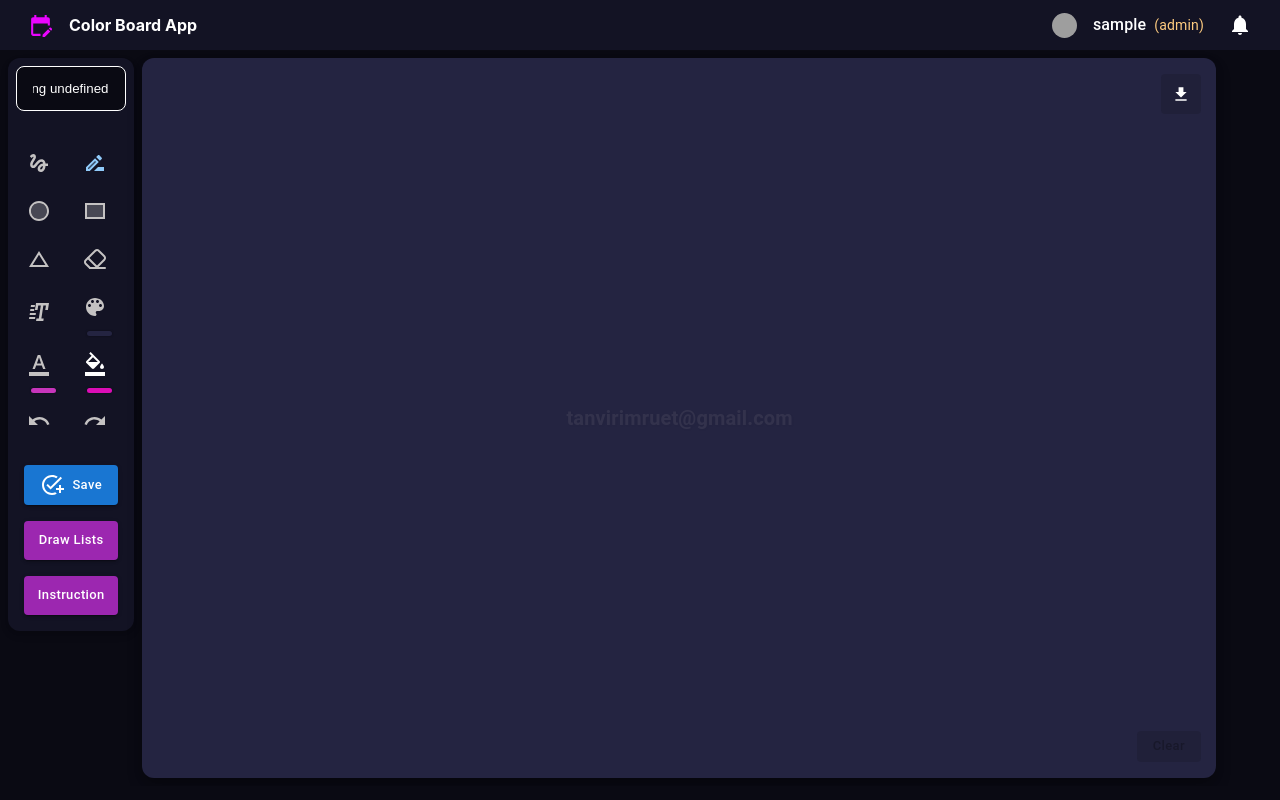
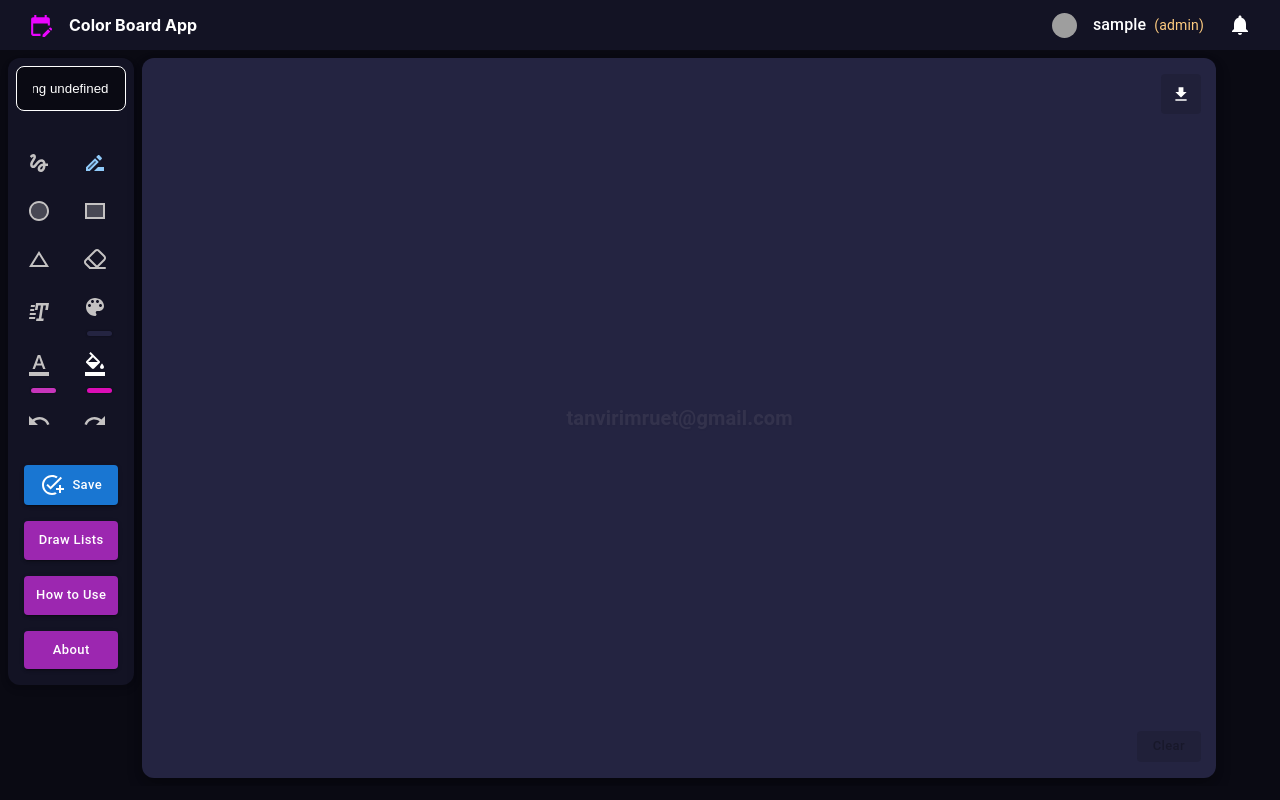
Before and after one commit to tanvirmitul1/whiteboard-application, a React (Create React App) app in the folder client/: page /create-drawing in a window 1280 px wide. Built offline with nearby package versions, Linux system fonts and the light colour scheme; no server answers; sample sign-in values are in the browser's storage; grey boxes are pictures that could not be loaded.

Commit message:
instruction add

```diff
--- a/client/package.json
+++ b/client/package.json
@@ -7,7 +7,8 @@
     "@emotion/react": "^11.13.3",
     "@emotion/styled": "^11.13.0",
     "@mui/icons-material": "^6.1.0",
-    "@mui/material": "^6.1.0",
+    "@mui/material": "^6.4.5",
+    "@mui/x-data-grid": "^7.27.0",
     "@reduxjs/toolkit": "^2.2.7",
     "@testing-library/jest-dom": "^5.17.0",
     "@testing-library/react": "^13.4.0",
--- a/client/src/components/createPage/CreatePageButtons.js
+++ b/client/src/components/createPage/CreatePageButtons.js
@@ -1,4 +1,4 @@
-import React from "react";
+import React, { useState } from "react";
 import { Box, Button, CircularProgress } from "@mui/material";
 import useAuth from "../../customHooks/useAuth";
 import { useNavigate } from "react-router-dom";
@@ -6,6 +6,7 @@ import InstructionModal from "../instructions/InstructionModal";
 import AddTaskIcon from "@mui/icons-material/AddTask";
 import ChecklistIcon from "@mui/icons-material/Checklist";
 import { MdOutlineIntegrationInstructions } from "react-icons/md";
+import DeveloperProfile from "../instructions/DeveloperProfile";
 
 const CreatePageButtons = ({ handleSaveDrawing, isLoading }) => {
   const navigate = useNavigate();
@@ -19,8 +20,14 @@ const CreatePageButtons = ({ handleSaveDrawing, isLoading }) => {
     navigate("/user-list");
   };
 
-  const [openInstructionsModal, setOpenInstructionsModal] =
-    React.useState(false);
+  const [isInstructionModalOpen, setInstructionModalOpen] = useState(false);
+  const [isDeveloperModalOpen, setDeveloperModalOpen] = useState(false);
+
+  const openInstructionModal = () => setInstructionModalOpen(true);
+  const closeInstructionModal = () => setInstructionModalOpen(false);
+
+  const openDeveloperModal = () => setDeveloperModalOpen(true);
+  const closeDeveloperModal = () => setDeveloperModalOpen(false);
 
   return (
     <Box
@@ -78,15 +85,29 @@ const CreatePageButtons = ({ handleSaveDrawing, isLoading }) => {
         variant="contained"
         color="secondary"
         size="small"
-        onClick={() => setOpenInstructionsModal(true)}
         sx={{ textTransform: "none", padding: 1 }}
+        onClick={openInstructionModal}
       >
-        Instruction
+        How to Use
+      </Button>
+      <Button
+        variant="contained"
+        color="secondary"
+        size="small"
+        sx={{ textTransform: "none", padding: 1 }}
+        onClick={openDeveloperModal}
+      >
+        About
       </Button>
 
       <InstructionModal
-        isOpen={openInstructionsModal}
-        onClose={() => setOpenInstructionsModal(false)}
+        isOpen={isInstructionModalOpen}
+        onClose={closeInstructionModal}
+      />
+      <DeveloperProfile
+        isOpen={isDeveloperModalOpen}
+        onClose={closeDeveloperModal}
+        username="tanvirmitul1" // Replace with the actual GitHub username
       />
     </Box>
   );
--- a/client/src/components/instructions/InstructionModal.jsx
+++ b/client/src/components/instructions/InstructionModal.jsx
@@ -1,6 +1,7 @@
 import React, { useState } from "react";
 import Modal from "react-modal";
 import styled from "styled-components";
+import CustomModal from "../modal/CustomModal";
 
 const InstructionModal = ({ isOpen, onClose }) => {
   const [searchQuery, setSearchQuery] = useState("");
@@ -97,30 +98,8 @@ const InstructionModal = ({ isOpen, onClose }) => {
   }));
 
   return (
-    <Modal
-      isOpen={isOpen}
-      onRequestClose={onClose}
-      style={{
-        content: {
-          top: "50%",
-          left: "50%",
-          right: "auto",
-          bottom: "auto",
-          transform: "translate(-50%, -50%)",
-          borderRadius: "10px",
-          padding: "20px 40px",
-          width: "90%",
-          maxWidth: "70%",
-          height: "90%",
-          background: "linear-gradient(135deg, #2e2e2e, #4b4b4b)",
-          color: "#fff",
-        },
-        overlay: { backgroundColor: "rgba(0, 0, 0, 0.8)" },
-      }}
-      ariaHideApp={false}
-    >
+    <CustomModal open={isOpen} onClose={onClose} title="Instructions">
       <ModalContainer>
-        <ModalHeader>How to Use the Color board App</ModalHeader>
         <SearchBar
           type="text"
           placeholder="Search instructions..."
@@ -143,8 +122,7 @@ const InstructionModal = ({ isOpen, onClose }) => {
             )
         )}
       </ModalContainer>
-      <CloseButton onClick={onClose}>Got It!</CloseButton>
-    </Modal>
+    </CustomModal>
   );
 };
 
@@ -232,19 +210,3 @@ const HighlightedText = styled.span`
   padding: 0 3px;
   border-radius: 3px;
 `;
-
-const CloseButton = styled.button`
-  background-color: #00d1b2;
-  color: white;
-  border: none;
-  padding: 12px 20px;
-  border-radius: 5px;
-  font-size: 1.2rem;
-  cursor: pointer;
-  margin-top: 20px;
-  width: 100%;
-  transition: background-color 0.3s;
-  &:hover {
-    background-color: #007acc;
-  }
-`;
--- a/client/src/index.css
+++ b/client/src/index.css
@@ -55,6 +55,31 @@ body {
   box-shadow: 0px 4px 8px rgba(0, 0, 0, 0.1), 0px 2px 4px rgba(0, 0, 0, 0.05);
   background-color: var(--secondary-bg-color);
   overflow-y: auto;
+  max-height: 85vh;
+
+  /* Custom Scrollbar */
+  scrollbar-width: thin; /* For Firefox */
+  scrollbar-color: #4a90e2 rgba(255, 255, 255, 0.1);
+}
+
+/* For Chrome, Edge, and Safari */
+.left-sidebar-container::-webkit-scrollbar {
+  width: 8px;
+}
+
+.left-sidebar-container::-webkit-scrollbar-track {
+  background: rgba(255, 255, 255, 0.1);
+  border-radius: 10px;
+}
+
+.left-sidebar-container::-webkit-scrollbar-thumb {
+  background: #4a90e2; /* Blue scrollbar */
+  border-radius: 10px;
+  transition: all 0.3s ease;
+}
+
+.left-sidebar-container::-webkit-scrollbar-thumb:hover {
+  background: #3572b0; /* Darker blue on hover */
 }
 .left-sidebar-title{
   color: var(--white)!important;
```
Also changed, not shown: 1 other file (tests, documents, lock files or other folders).
